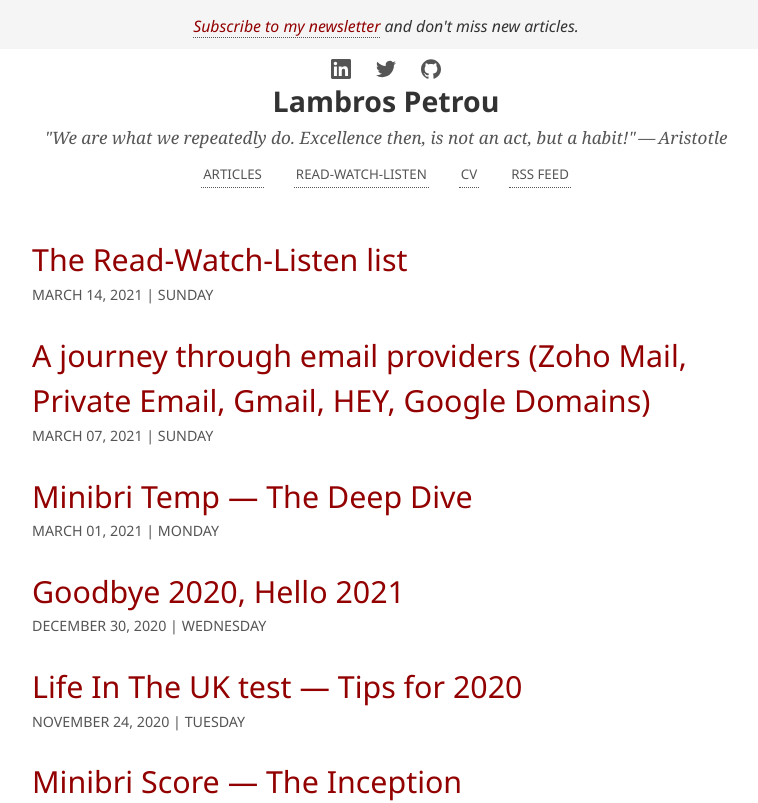
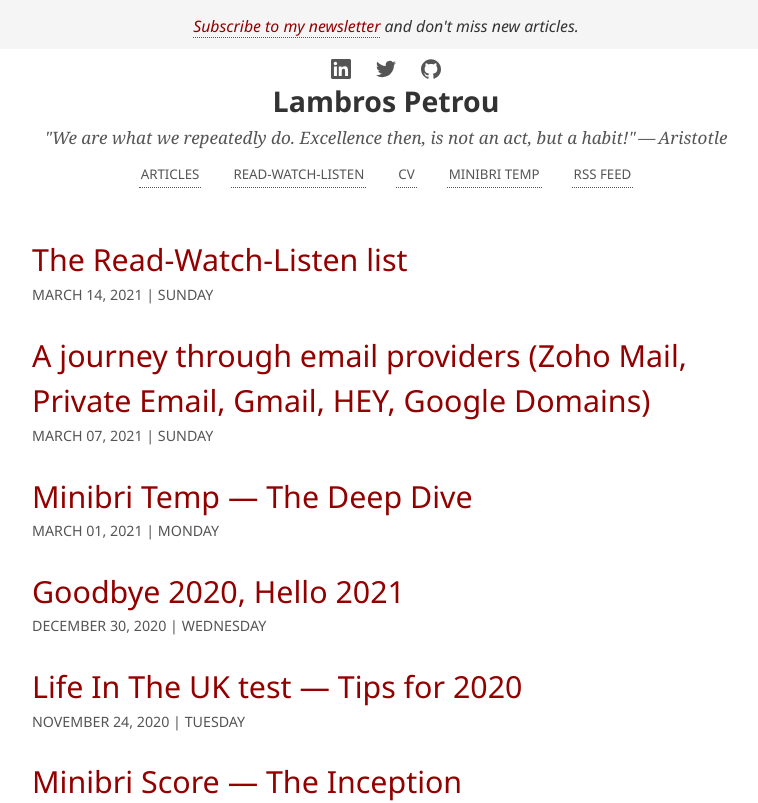
Before and after one commit to lambrospetrou/lambrospetrou.github.io, a Next.js app: page / in a window 1280 px wide. Shown: the top 803 px of the page, without its empty margins (254-1012 px from the left). Built offline with nearby package versions, Linux system fonts and the light colour scheme.

Commit message:
Add Minibri Temp link at the top

```diff
--- a/src/components/layout.js
+++ b/src/components/layout.js
@@ -105,6 +105,7 @@ const Header = ({}) => {
           <a href="/" title="All Articles - Lambros Petrou">Articles</a>
           <a href="/read-watch-listen" title="My Read-Watch-Listen list">Read-Watch-Listen</a>
           <a href="/cv/" title="Lambros Petrou Resume - CV" rel="noopener" target="_blank">CV</a>
+          <a href="https://temp.minibri.com" title="Minibri Temp - Share content with expiration" rel="noopener" target="_blank">Minibri Temp</a>
           <a href="/feed/rss.xml" title="Subscribe to my RSS Feed" target="_blank" rel="noopener">RSS Feed</a>
         </div>
       </div>
```
